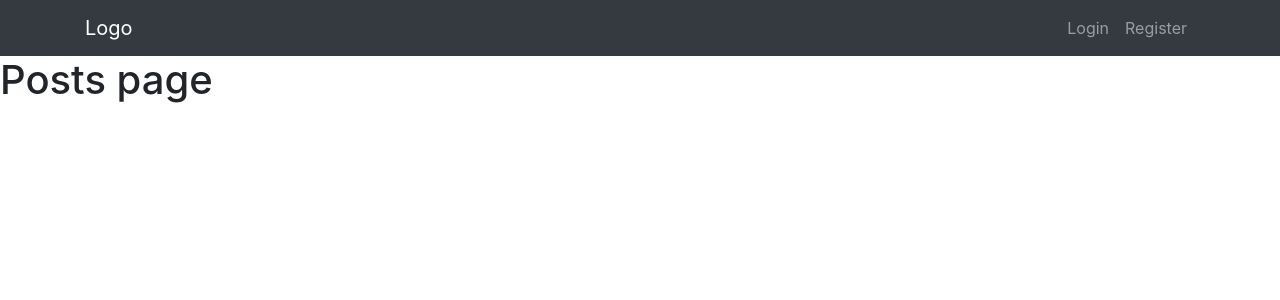
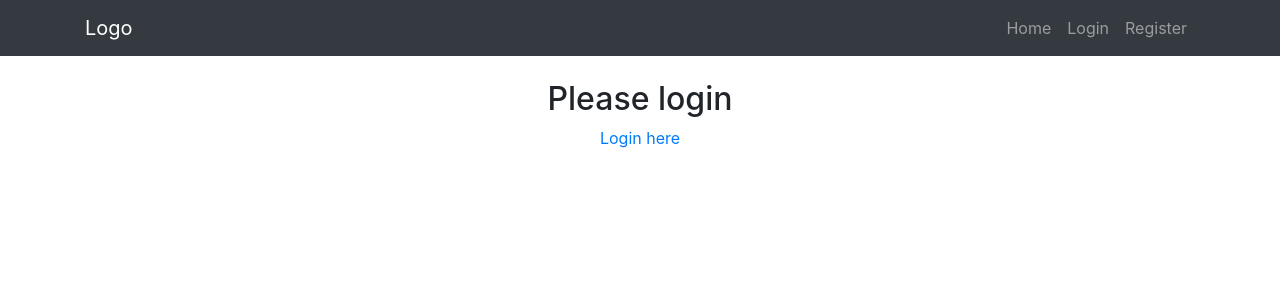
Before and after one commit to OvidijusE/react-13-14-class-node-auth-react, a React (Create React App) app: page /posts in a window 1280 px wide. Shown: the top 300 px of the page. Built offline with nearby package versions, Linux system fonts and the light colour scheme.

Commit message:
container

```diff
--- a/src/App.js
+++ b/src/App.js
@@ -1,6 +1,7 @@
 import { Route, Switch } from 'react-router-dom';
 import './App.css';
 import Header from './components/Header/Header';
+import ProtectedRoute from './components/ProtectedRoute/ProtectedRoute';
 import HomePage from './pages/HomePage';
 import LoginPage from './pages/LoginPage';
 import NotFoundPage from './pages/NotFoundPage';
@@ -19,9 +20,9 @@
         <Route path={'/login'}>
           <LoginPage />
         </Route>
-        <Route path={'/posts'}>
+        <ProtectedRoute path={'/posts'}>
           <PostsPage />
-        </Route>
+        </ProtectedRoute>
         <Route exact path={'/'}>
           <HomePage />
         </Route>
--- a/src/components/Header/Header.js
+++ b/src/components/Header/Header.js
@@ -15,11 +15,9 @@
           </button>
           <div className='collapse navbar-collapse' id='navbarNavAltMarkup'>
             <div className='navbar-nav ml-auto'>
-              {isUserLoggedIn && (
-                <NavLink className='nav-link' exact to={'/'}>
-                  Home
-                </NavLink>
-              )}
+              <NavLink className='nav-link' exact to={'/'}>
+                Home
+              </NavLink>
 
               {isUserLoggedIn && (
                 <NavLink className='nav-link' to={'/posts'}>
--- /dev/null
+++ b/src/components/ProtectedRoute/ProtectedRoute.js
@@ -0,0 +1,23 @@
+import { Link, Route } from 'react-router-dom';
+import { useAuthCtx } from '../../store/authContext';
+
+function ProtectedRoute(props) {
+  const { isUserLoggedIn } = useAuthCtx();
+  const { children, ...rest } = props;
+  return (
+    <div className='container py-4 text-center'>
+      <Route {...rest}>
+        {isUserLoggedIn ? (
+          children
+        ) : (
+          <>
+            <h2>Please login</h2>
+            <Link to={'/login'}>Login here</Link>
+          </>
+        )}
+      </Route>
+    </div>
+  );
+}
+
+export default ProtectedRoute;
--- a/src/pages/LoginPage.js
+++ b/src/pages/LoginPage.js
@@ -40,7 +40,7 @@
 
   return (
     <div className='container'>
-      <h1 className='display-4 py-4 text-center'>LoginPage</h1>
+      <h1 className='display-4 py-4 text-center'>Login Page</h1>
 
       <form onSubmit={formik.handleSubmit} className='jumbotron w-50 mx-auto'>
         <div className='form-group'>
--- a/src/pages/NotFoundPage.js
+++ b/src/pages/NotFoundPage.js
@@ -1,6 +1,6 @@
 function NotFoundPage() {
   return (
-    <div>
+    <div className='container py-4'>
       <h1>Page not found</h1>
     </div>
   );
--- a/src/pages/PostsPage.js
+++ b/src/pages/PostsPage.js
@@ -1,6 +1,6 @@
 function PostsPage() {
   return (
-    <div>
+    <div className='container'>
       <h1>Posts page</h1>
     </div>
   );
```
